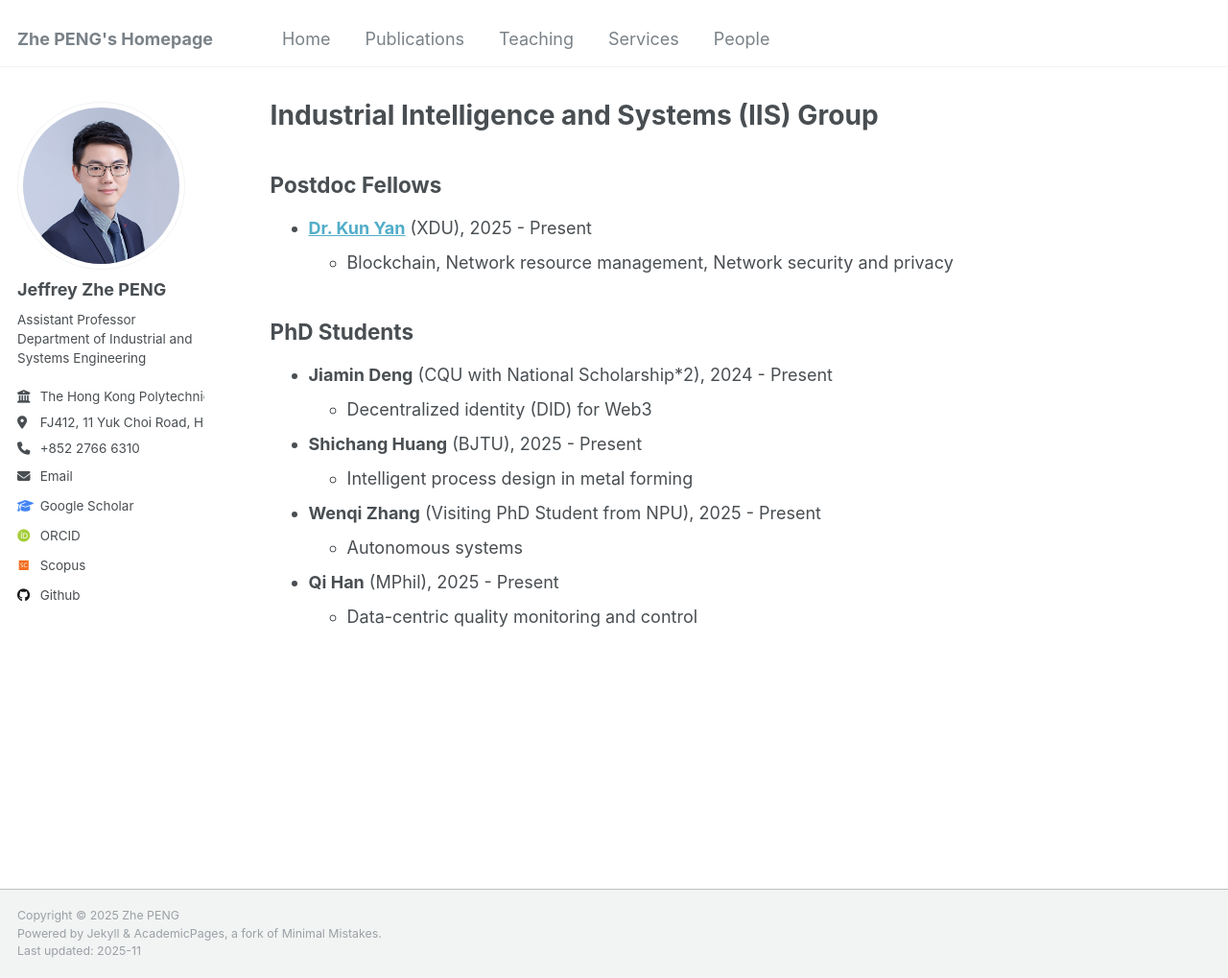
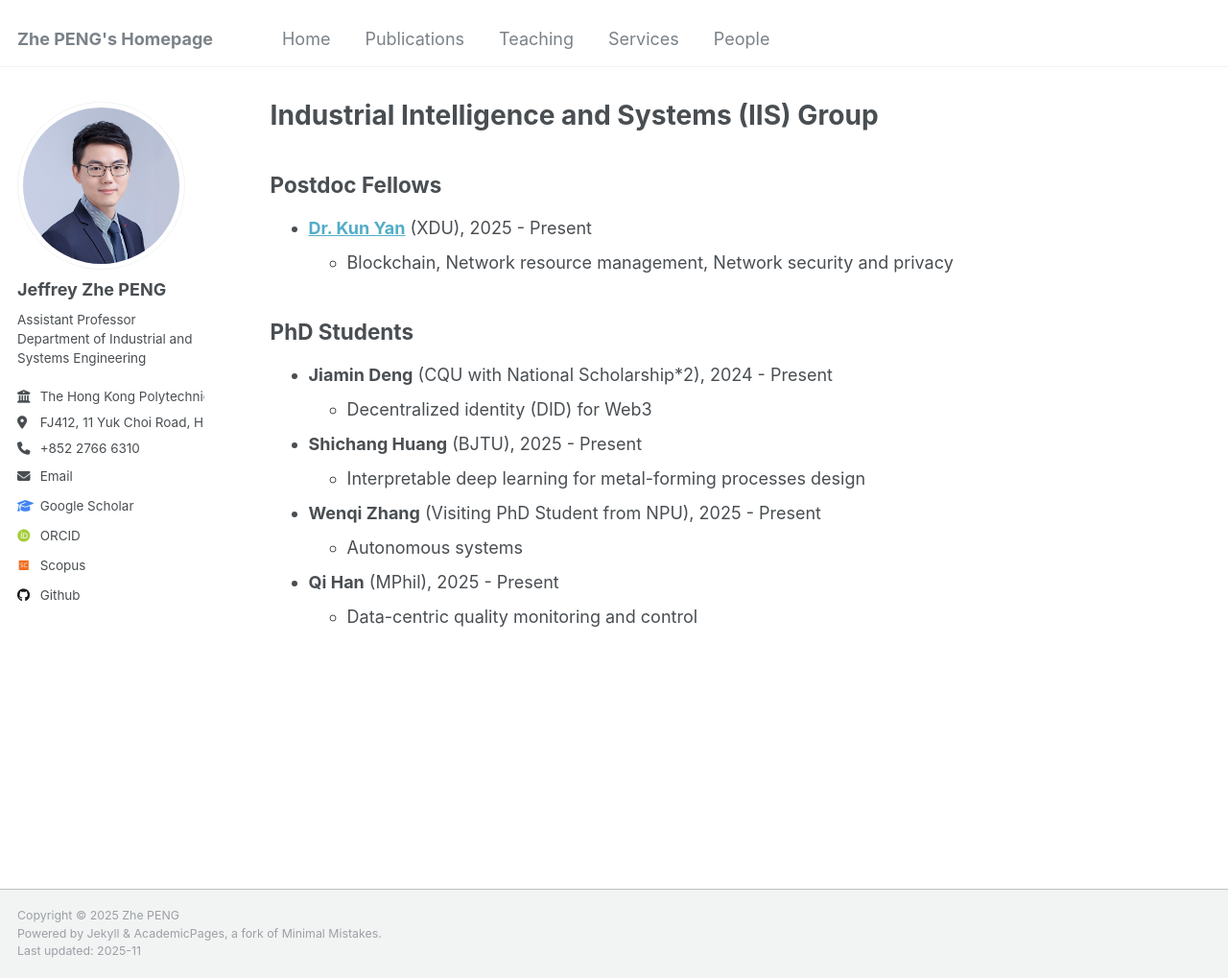
Before and after one commit to PENG-Zhe/peng-zhe.github.io, a Jekyll site: the page built from _pages/people.md, in a window 1280 px wide and 1019 px high. Shown: the whole window at 96% size. Built offline with Jekyll 4.4.1, drawn with Linux system fonts in a browser that asks for light colours; some web fonts are replaced.

Commit message:
Update people.md

```diff
--- a/_pages/people.md
+++ b/_pages/people.md
@@ -15,7 +15,7 @@ layout: archive
   * Decentralized identity (DID) for Web3
 
 * **Shichang Huang** (BJTU), 2025 - Present
-  * Intelligent process design in metal forming
+  * Interpretable deep learning for metal-forming processes design
 
 * **Wenqi Zhang** (Visiting PhD Student from NPU), 2025 - Present
   * Autonomous systems
@@ -26,8 +26,7 @@ layout: archive
 
 
 <!--
-  * Physics-informed reinforcement learning for metal processing design
-  * Interpretable
+  * Physics-informed reinforcement learning for metal-forming processes design
   * Autonomous planning and decision making
   * Reinforcement learning for autonomous systems
 -->
```
